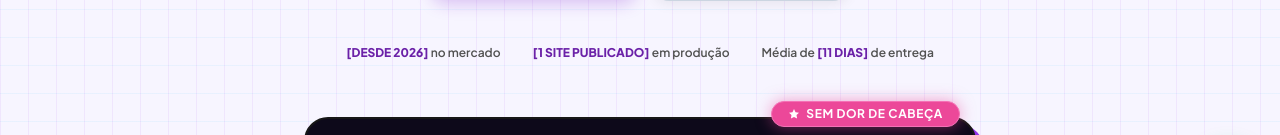
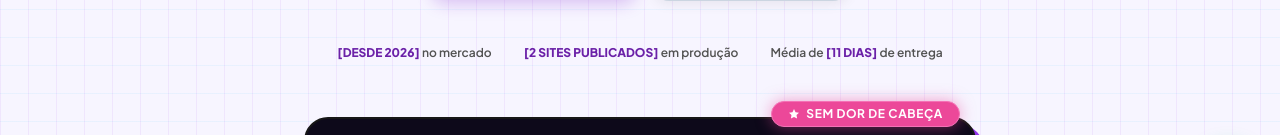
Before and after one commit to StarCode-cell/starcodeweb, a plain HTML site: page index.html in a window 1280 px wide. Shown: the part 577-712 px from the top of the page. Drawn offline with nearby package versions, Linux system fonts and the light colour scheme.

Commit message:
Update index.html

```diff
--- a/index.html
+++ b/index.html
@@ -191,7 +191,7 @@
       <!-- DADOS DE CONFIANÇA -->
       <div class="mt-12 flex flex-wrap items-center justify-center gap-8 text-xs font-semibold text-neutral-600">
         <div><strong class="text-purple-800">[DESDE 2026]</strong> no mercado</div>
-        <div><strong class="text-purple-800">[1 SITE PUBLICADO]</strong> em produção</div>
+        <div><strong class="text-purple-800">[2 SITES PUBLICADOS]</strong> em produção</div>
         <div>Média de <strong class="text-purple-800">[11 DIAS]</strong> de entrega</div>
       </div>
 
```
